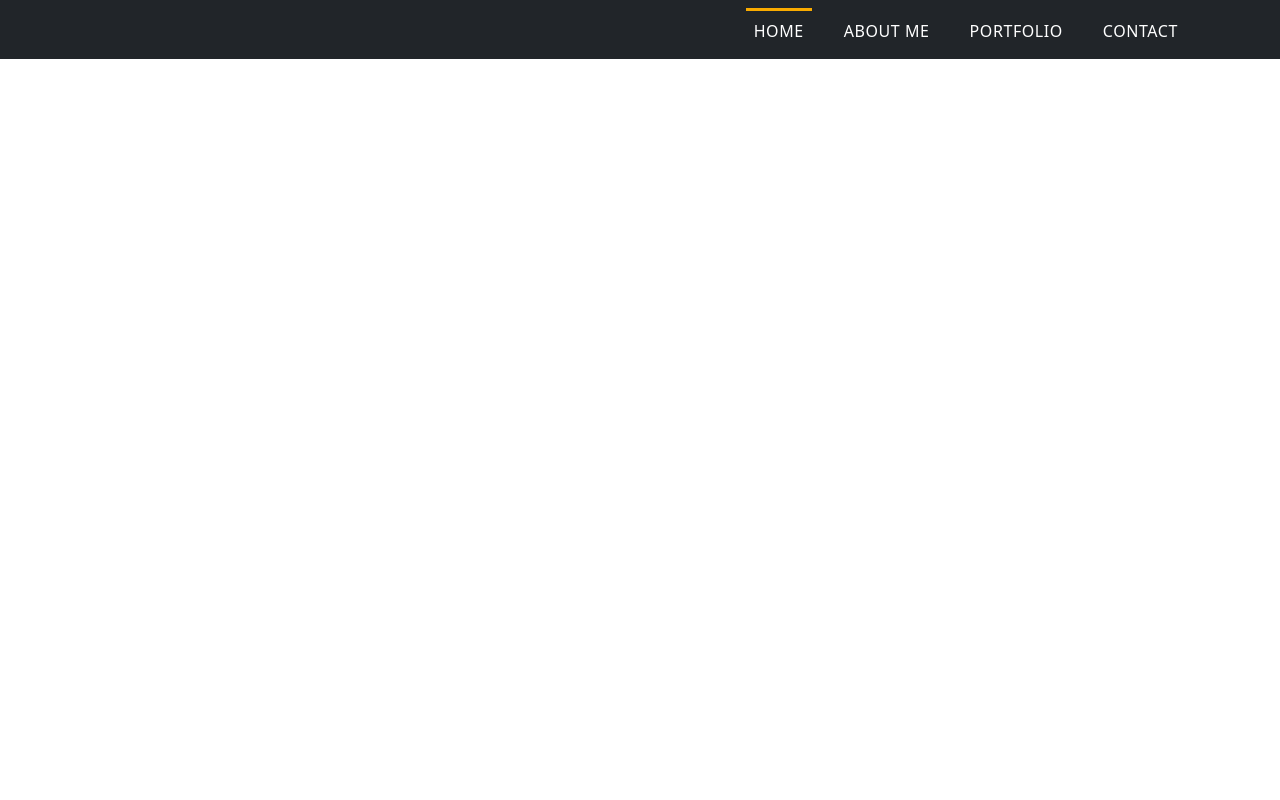
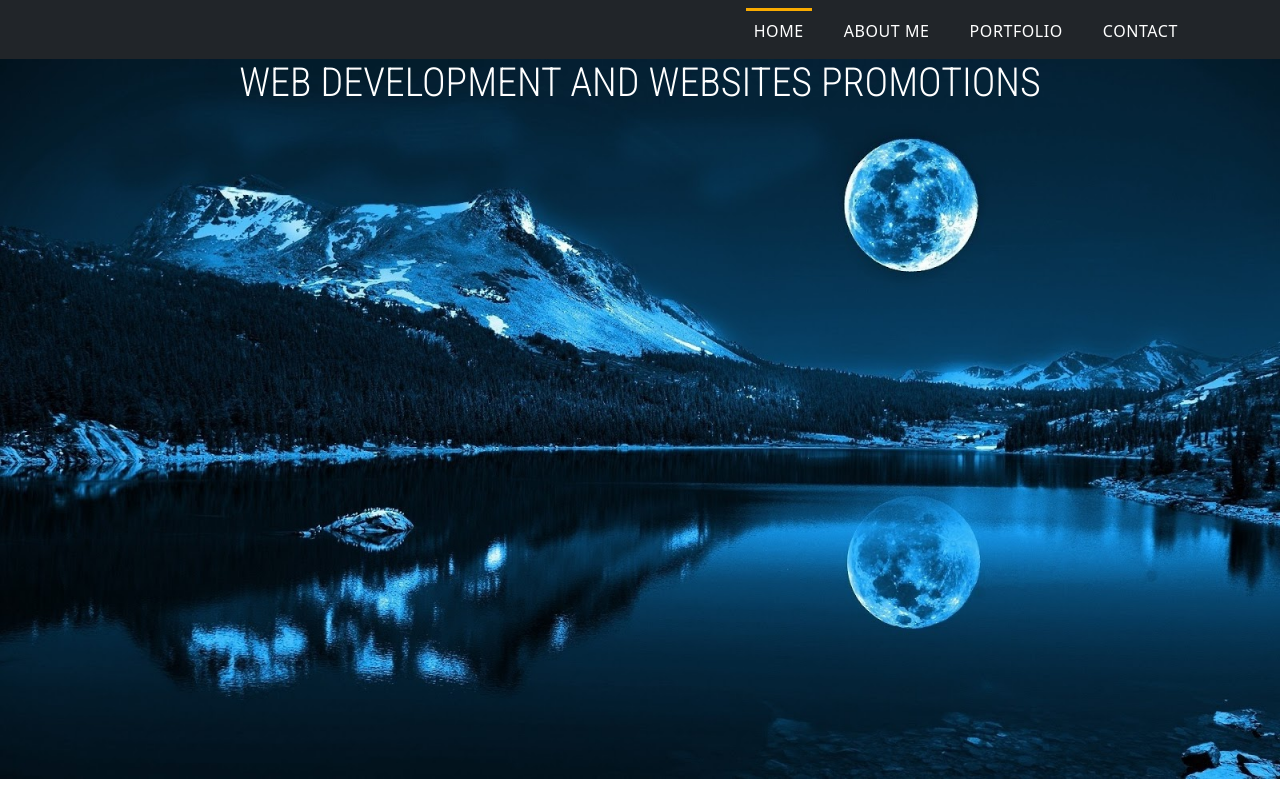
Before and after one commit to GreysonMainor/portfolio-react, a React (Create React App) app: page / in a window 1280 px wide. Built offline with nearby package versions, Linux system fonts and the light colour scheme.

Commit message:
began work on my header.

```diff
--- a/src/App.css
+++ b/src/App.css
@@ -46,7 +46,7 @@
   --primary-dark: rgba(255,255,255, 0);
 }
 body {
-  font-family: "Roboto Condensed" sans-serif;
+  font-family: "Roboto Condensed", sans-serif;
 }
 
 
@@ -80,3 +80,27 @@ nav ul li {
 .navbar-nav > li > a:hover{
   border-top: 0.1875rem solid var(--primary-orange);
 }
+
+
+
+.header-wrapper{
+  position: relative;
+  background: url(Portfolio-background.jpg) no-repeat;
+  background-size: cover;
+  background-position: center;
+  height: 90vh;
+}
+
+.main-info{
+  display: flex;
+  flex-direction: column;
+  justify-content: center;
+  align-items: center;
+  text-align:center;
+  font-family: "Roboto Condensed", sans-serif;
+}
+
+.main-info h1{
+  color: var(--primary-white);
+  text-transform: uppercase;
+}
--- a/src/App.js
+++ b/src/App.js
@@ -1,11 +1,14 @@
 import './App.css';
 import "bootstrap/dist/css/bootstrap.min.css"
 import Navbar from "./components/Navbar"
-
+import Header from "./components/Header"
 
 function App() {
   return (
+    <>
    <Navbar />
+   <Header />
+   </>
   );
 }
 
--- /dev/null
+++ b/src/components/Header.js
@@ -0,0 +1,18 @@
+import React from 'react'
+//import Typed from "react-typed"
+const Header = () => {
+    return (
+     <div className="header-wrapper">
+         <div className="main-info">
+             <h1>web development and websites promotions</h1>
+             {/* <Typed
+             className="typed-text"
+             strings={["Web Design", "Web Development"]}
+             /> */}
+
+         </div>
+     </div>
+    )
+}
+
+export default Header
```
Also changed, not shown: src/Portfolio-background.jpg (added).
